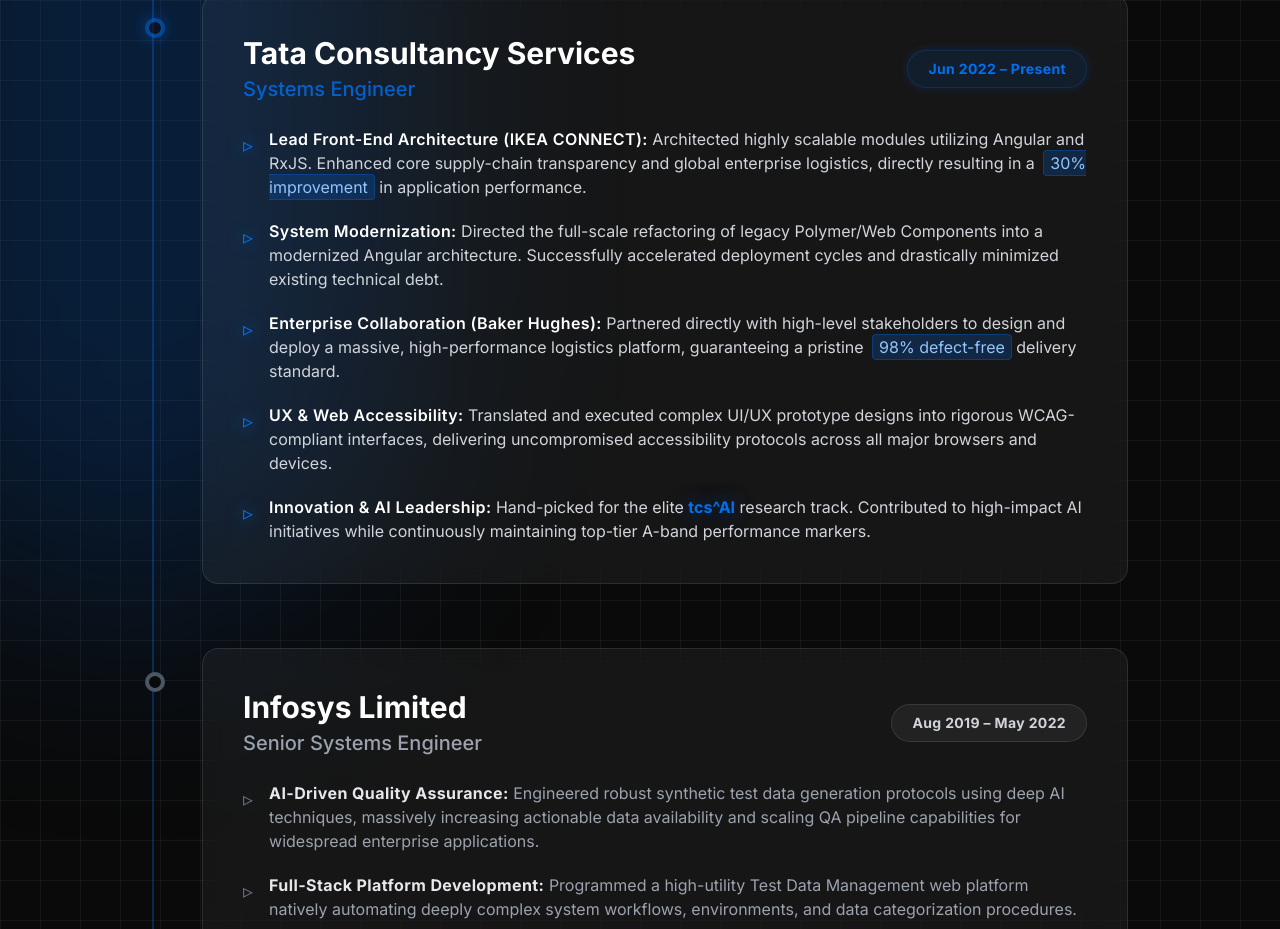
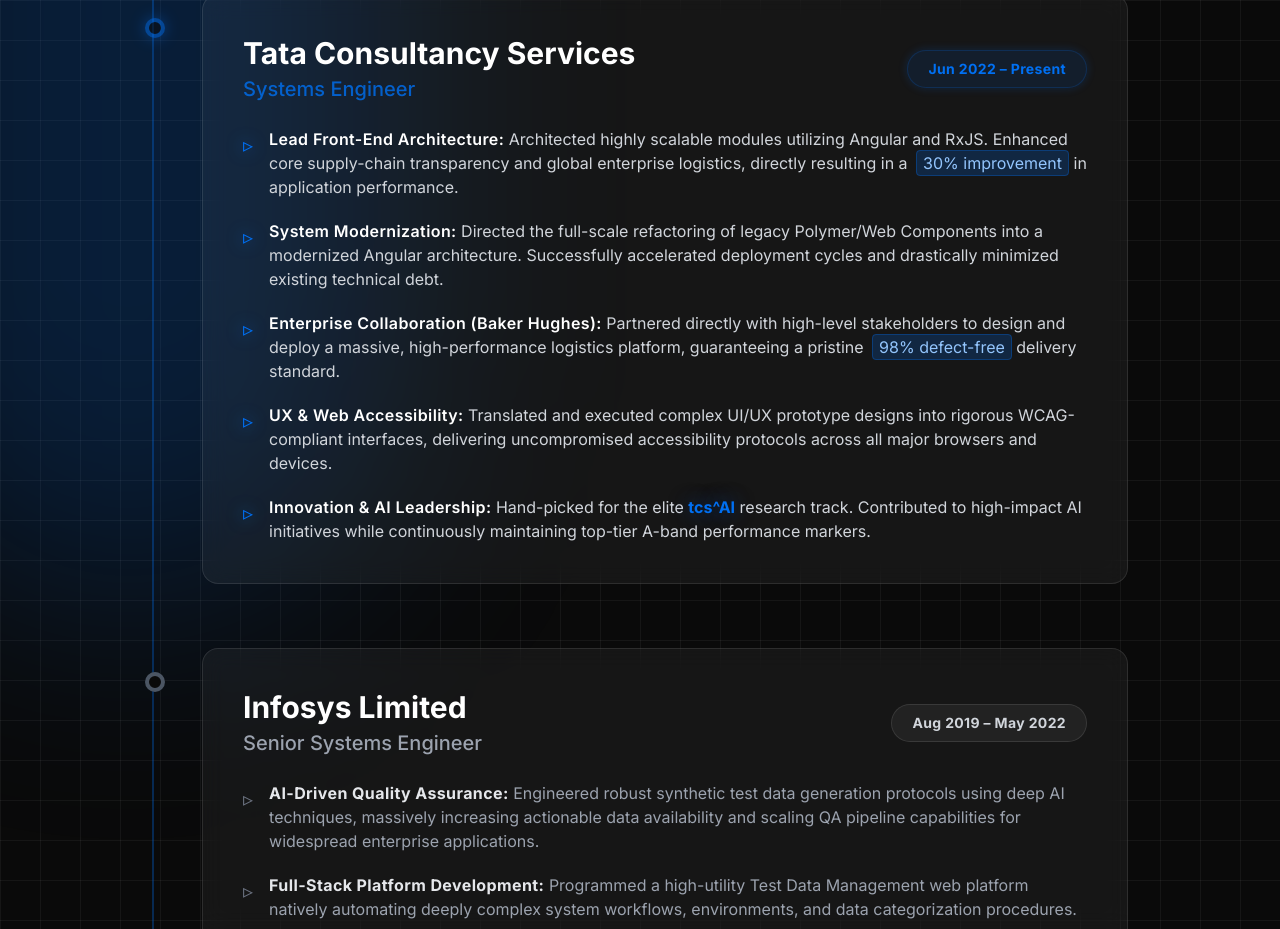
Before and after one commit to vaisakhmc/portfolio, an Angular app: page / in a window 1280 px wide. Shown: the part 1360-2289 px from the top of the page. Built offline with nearby package versions, Linux system fonts and the light colour scheme.

Commit message:
Remove 'IKEA CONNECT' from lead architecture description

```diff
--- a/src/app/app.html
+++ b/src/app/app.html
@@ -93,7 +93,7 @@
             <div class="flex items-start gap-4">
               <span class="text-primary mt-1 drop-shadow-[0_0_8px_rgba(0,112,243,0.8)] text-xl">▹</span>
               <div>
-                <strong class="text-white font-semibold tracking-wide">Lead Front-End Architecture (IKEA CONNECT):</strong> Architected highly scalable modules utilizing Angular and RxJS. Enhanced core supply-chain transparency and global enterprise logistics, directly resulting in a <span class="bg-primary/20 text-blue-300 px-1.5 py-0.5 rounded border border-primary/30 ml-1">30% improvement</span> in application performance.
+                <strong class="text-white font-semibold tracking-wide">Lead Front-End Architecture:</strong> Architected highly scalable modules utilizing Angular and RxJS. Enhanced core supply-chain transparency and global enterprise logistics, directly resulting in a <span class="bg-primary/20 text-blue-300 px-1.5 py-0.5 rounded border border-primary/30 ml-1">30% improvement</span> in application performance.
               </div>
             </div>
             <div class="flex items-start gap-4">
```
